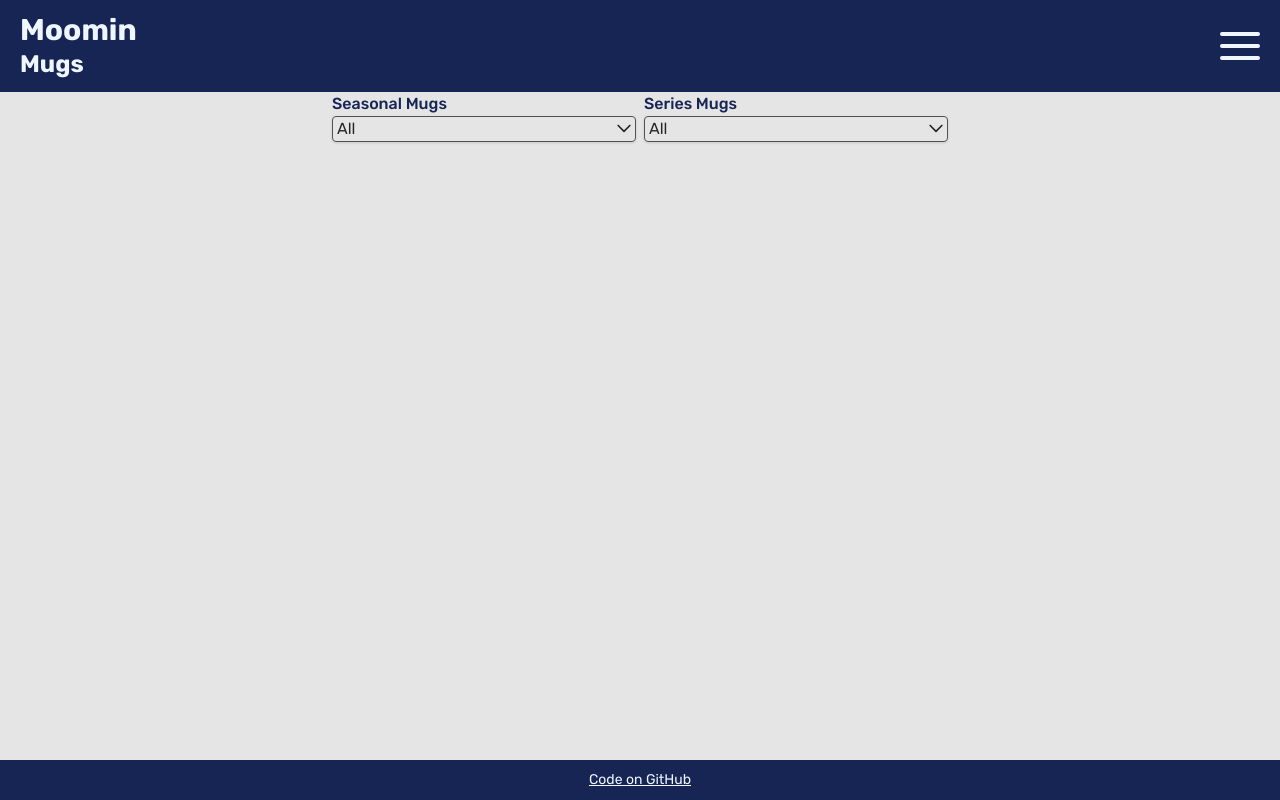
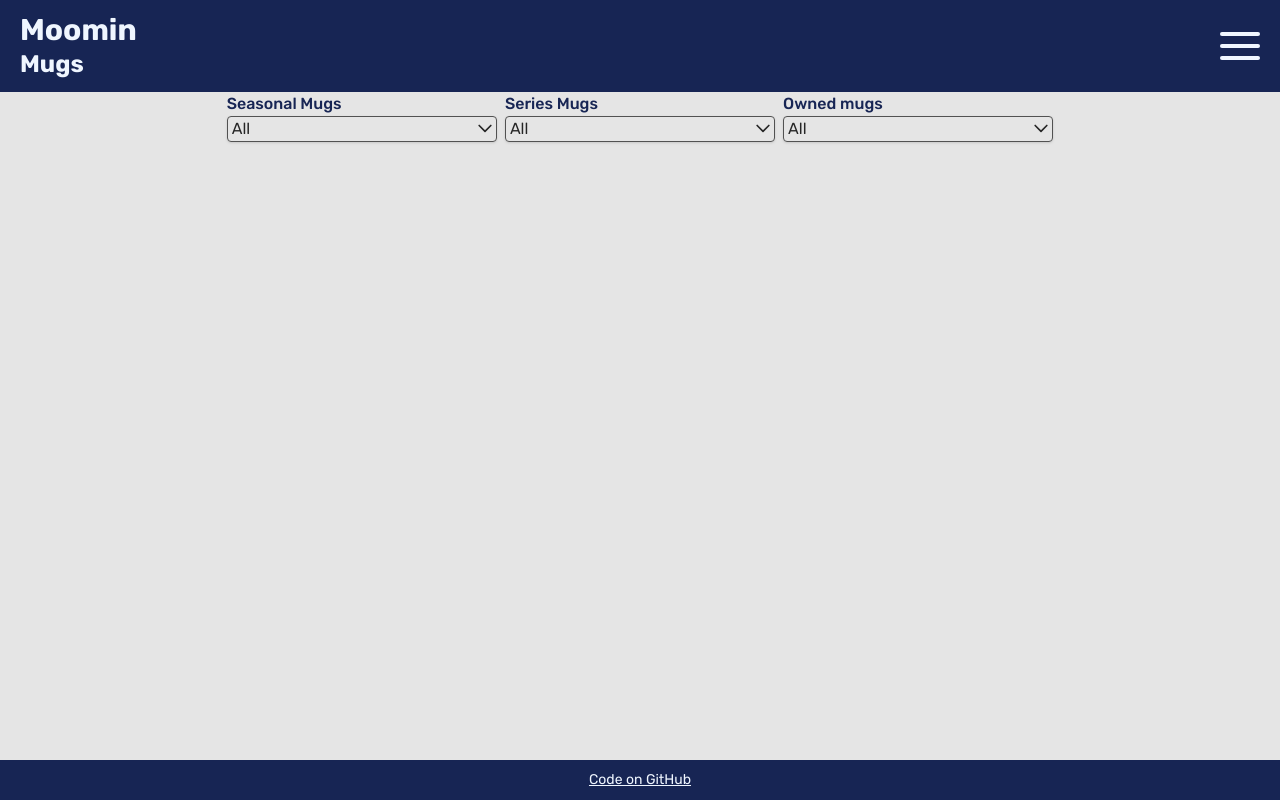
Before and after one commit to haggqvist459/Moomin_TypeScript, a React (Vite) app: page / in a window 1280 px wide. Built offline with nearby package versions, Linux system fonts and the light colour scheme.

Commit message:
filters complete

```diff
--- a/src/components/ui/dropdown/Dropdown.tsx
+++ b/src/components/ui/dropdown/Dropdown.tsx
@@ -1,4 +1,4 @@
-import { DropdownOption } from './types';
+import type { DropdownOption } from './types';
 
 type Props = {
   id: string
--- a/src/components/ui/dropdown/utils.ts
+++ b/src/components/ui/dropdown/utils.ts
@@ -1,4 +1,4 @@
-import { DropdownOption } from "./types"
+import type { DropdownOption } from "./types"
 
 export const mapToDropdownOptions = <
   T extends Record<string, string>
--- a/src/pages/HomePage.tsx
+++ b/src/pages/HomePage.tsx
@@ -1,34 +1,45 @@
 import { useAppDispatch, useAppSelector } from "@/redux/hooks";
-import { DEFAULT_OPTION, SEASON_OPTIONS, SERIES_OPTIONS } from "@/utils";
-import { Dropdown, mapToDropdownOptions } from "@/components/ui/dropdown";
+import { updateFilter } from "@/redux";
+import { DEFAULT_OPTION, SEASON_OPTIONS, SERIES_OPTIONS, OWNED_OPTIONS } from "@/utils";
+import { Dropdown, mapToDropdownOptions, type DropdownOption } from "@/components/ui/dropdown";
 
 
 const HomePage = () => {
 
   const mugList = useAppSelector(state => state.appState.mugList);
   const ownedMugs = useAppSelector(state => state.appState.ownedList);
-  // const filters = useAppSelector(state => state.appState.filters);
+  const filters = useAppSelector(state => state.appState.filters);
+
+  const dispatch = useAppDispatch()
+
   const seasonDropdownOptions = mapToDropdownOptions({ ...DEFAULT_OPTION, ...Object.fromEntries(SEASON_OPTIONS.map(v => [v, v])) });
   const seriesDropdownOptions = mapToDropdownOptions({ ...DEFAULT_OPTION, ...Object.fromEntries(SERIES_OPTIONS.map(v => [v, v])) });
-
+  const ownedOptions = mapToDropdownOptions(Object.fromEntries(OWNED_OPTIONS.map(v => [v, v])))
 
 
   return (
     <section className="w-full px-2 flex justify-center">
-      <div className="w-1/2 flex px-2 space-x-2">
+      <div className="w-2/3 flex px-2 space-x-2">
         <Dropdown
           id="seasonFilter"
           label="Seasonal Mugs"
-          onChange={() => { }}
+          onChange={(e) => dispatch(updateFilter({ season: e.target.value }))}
           options={seasonDropdownOptions}
-          value={""}
+          value={filters.season}
         />
         <Dropdown
           id="seriesFilter"
           label="Series Mugs"
-          onChange={() => { }}
+          onChange={(e) => dispatch(updateFilter({ series: e.target.value }))}
           options={seriesDropdownOptions}
-          value={""}
+          value={filters.series}
+        />
+        <Dropdown
+          id="owned"
+          label="Owned mugs"
+          onChange={(e) => dispatch(updateFilter({ owned: e.target.value }))}
+          options={ownedOptions}
+          value={filters.owned}
         />
       </div>
       <div className="">
--- a/src/redux/slices/mugs/slice.ts
+++ b/src/redux/slices/mugs/slice.ts
@@ -1,7 +1,7 @@
-import { createSlice  } from "@reduxjs/toolkit";
+import { createSlice } from "@reduxjs/toolkit";
 import type { PayloadAction } from "@reduxjs/toolkit";
 import { loadData, saveData, LOCALSTORAGE_KEYS } from "@/utils";
-import type { MugStateData, Filters } from "./types";
+import type { MugStateData, Filters, FilterPayload } from "./types";
 import type { CatalogObject } from "@/types/catalog.types";
 import rawCatalog from '@/assets/data/catalog_mugs.json';
 
@@ -17,6 +17,7 @@
   filters: {
     season: '-',
     series: '-',
+    owned: "All"
   }
 }
 
@@ -24,11 +25,25 @@
   name: 'appSlice',
   initialState,
   reducers: {
-    updateFilter: (state, action: PayloadAction<Partial<Filters>>) => {
-      state.filters = { ...state.filters, ...action.payload };
+    updateFilter: (state, action: PayloadAction<FilterPayload>) => {
+      const [key, value] = Object.entries(action.payload)[0] as [keyof Filters, string];
+
+      switch (key) {
+        case "season":
+          state.filters.season = value as Filters["season"];
+          break;
+        case "series":
+          state.filters.series = value as Filters["series"];
+          break;
+        case "owned":
+          state.filters.owned = value as Filters["owned"];
+          break;
+        default:
+          console.warn("Invalid filter key:", key);
+      }
     },
     clearFilters: (state) => {
-      state.filters = { season: "-", series: "-" }
+      state.filters = { season: "-", series: "-", owned: "All" }
     },
     saveMugToOwned: (state, action: PayloadAction<number>) => {
       if (!state.ownedList.includes(action.payload)) {
--- a/src/redux/slices/mugs/types.ts
+++ b/src/redux/slices/mugs/types.ts
@@ -1,8 +1,14 @@
-import type { CatalogObject, Season, Series } from "@/types/catalog.types"
+import type { CatalogObject, Season, Series, Owned } from "@/types/catalog.types"
+
+export type FilterPayload =
+  | { season: string }
+  | { series: string }
+  | { owned: string };
 
 export type Filters = {
   season: Season,
-  series: Series
+  series: Series,
+  owned: Owned
 }
 
 export type MugStateData = {
--- a/src/types/catalog.types.ts
+++ b/src/types/catalog.types.ts
@@ -1,8 +1,9 @@
-import { SEASON_OPTIONS, SERIES_OPTIONS } from "@/utils";
+import { SEASON_OPTIONS, SERIES_OPTIONS, OWNED_OPTIONS } from "@/utils";
 
 
 export type Season = "-" | (typeof SEASON_OPTIONS)[number]
 export type Series = "-" | (typeof SERIES_OPTIONS)[number]
+export type Owned = (typeof OWNED_OPTIONS)[number]
 
 export type CatalogObject = {
   slug: string,
--- a/src/utils/constants.ts
+++ b/src/utils/constants.ts
@@ -32,6 +32,11 @@
   'All': '-'
 } as const
 
+export const OWNED_OPTIONS = [
+  "All",
+  "Owned"
+] as const
+
 export const SEASON_OPTIONS = [
   "Summer",
   "Winter",
```
